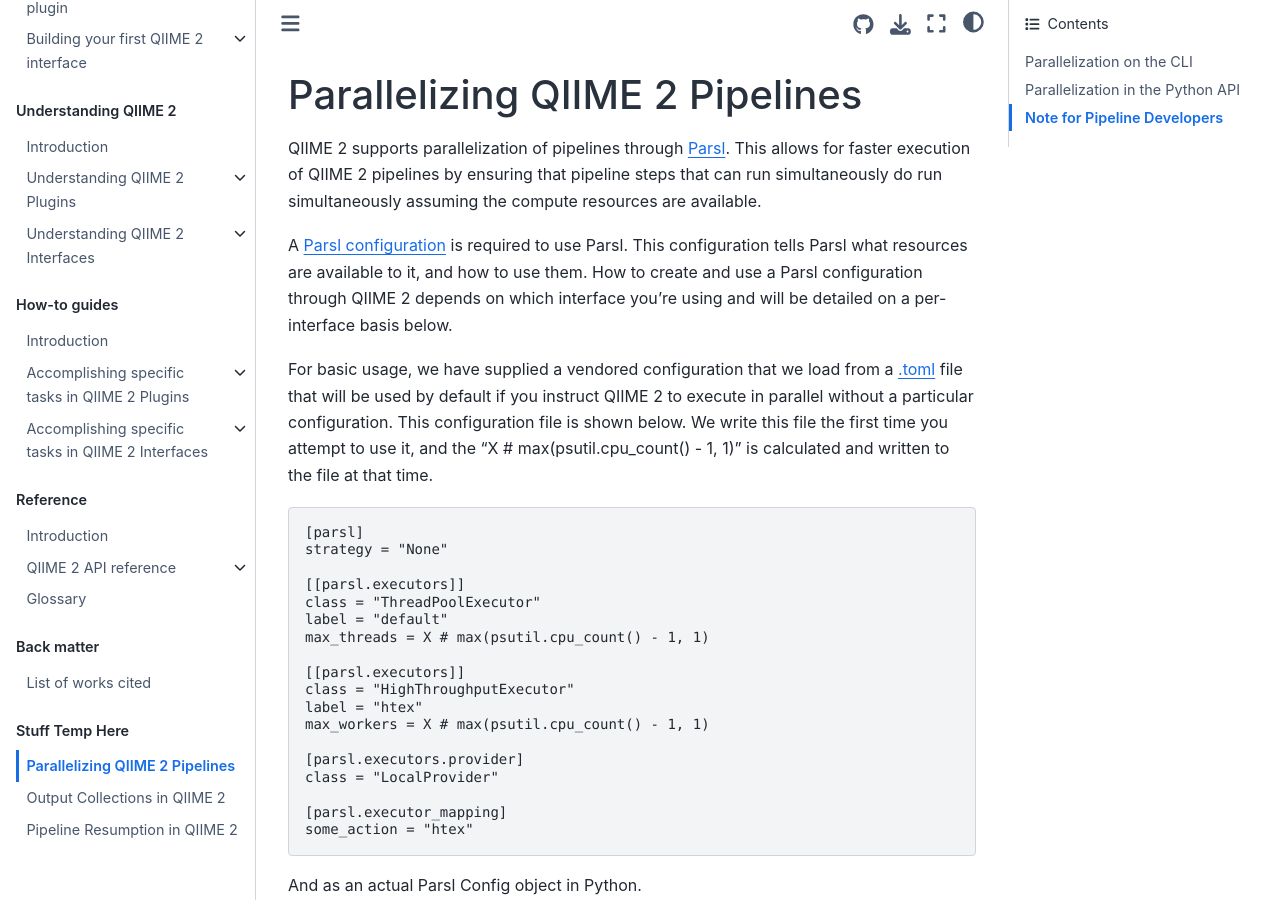
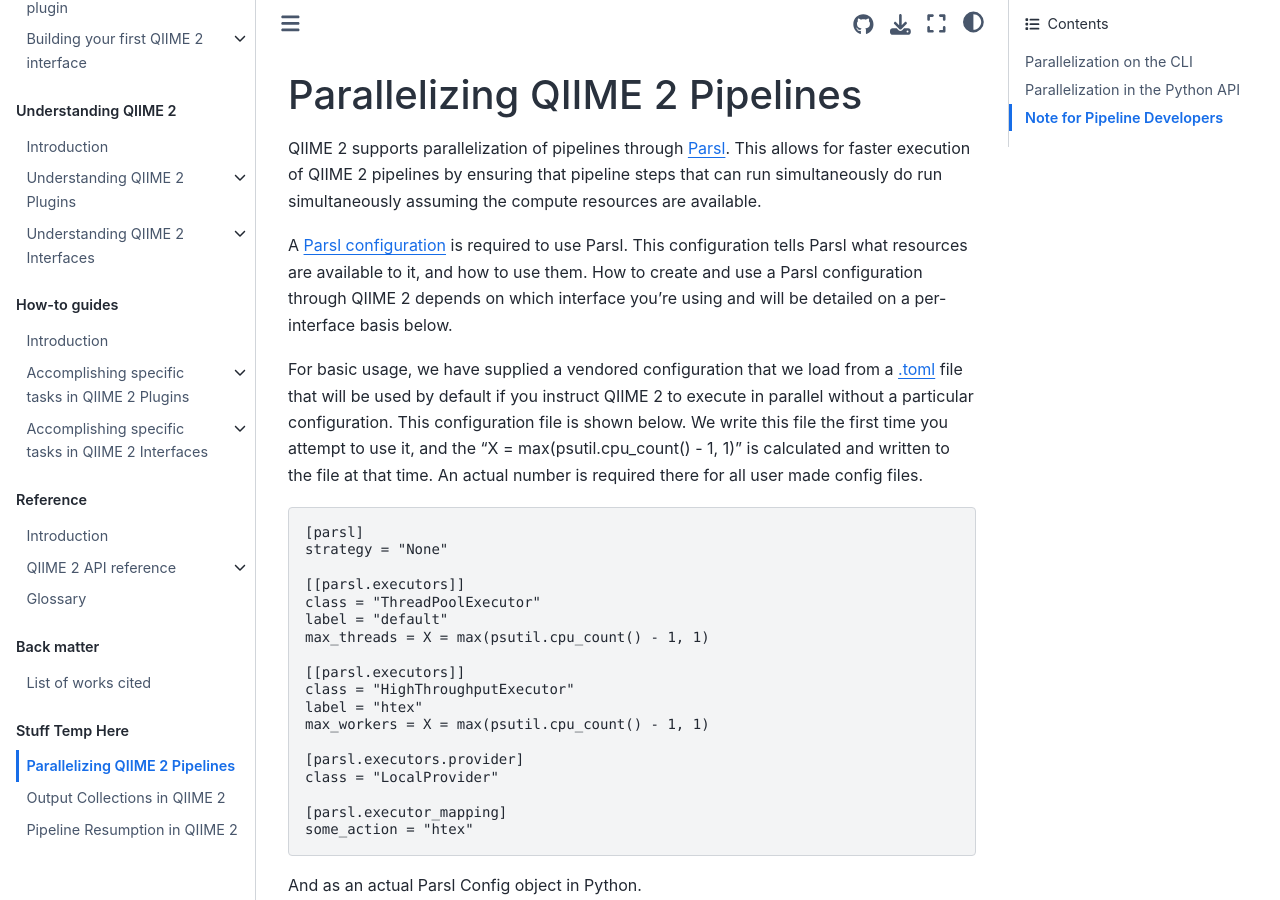
Before and after one commit to caporaso-lab/developing-with-qiime2, a Jupyter Book: the page built from book/parallel.rst, in a window 1280 px wide and 900 px high. Built offline with Jupyter Book 1.0.4 settings and Sphinx 7.4.7 and the Sphinx Book theme 1.1.4, drawn with Linux system fonts in a browser that asks for light colours.

Commit message:
Slight refactor

```diff
--- a/book/parallel.rst
+++ b/book/parallel.rst
@@ -5,7 +5,7 @@ QIIME 2 supports parallelization of pipelines through `Parsl <https://parsl.read
 
 A `Parsl configuration <https://parsl.readthedocs.io/en/stable/userguide/configuring.html>`_ is required to use Parsl. This configuration tells Parsl what resources are available to it, and how to use them. How to create and use a Parsl configuration through QIIME 2 depends on which interface you're using and will be detailed on a per-interface basis below.
 
-For basic usage, we have supplied a vendored configuration that we load from a `.toml <https://toml.io/en/>`_ file that will be used by default if you instruct QIIME 2 to execute in parallel without a particular configuration. This configuration file is shown below. We write this file the first time you attempt to use it, and the "X # max(psutil.cpu_count() - 1, 1)" is calculated and written to the file at that time.
+For basic usage, we have supplied a vendored configuration that we load from a `.toml <https://toml.io/en/>`_ file that will be used by default if you instruct QIIME 2 to execute in parallel without a particular configuration. This configuration file is shown below. We write this file the first time you attempt to use it, and the "X = max(psutil.cpu_count() - 1, 1)" is calculated and written to the file at that time. An actual number is required there for all user made config files.
 
 .. code-block::
 
@@ -15,12 +15,12 @@ For basic usage, we have supplied a vendored configuration that we load from a `
     [[parsl.executors]]
     class = "ThreadPoolExecutor"
     label = "default"
-    max_threads = X # max(psutil.cpu_count() - 1, 1)
+    max_threads = X = max(psutil.cpu_count() - 1, 1)
 
     [[parsl.executors]]
     class = "HighThroughputExecutor"
     label = "htex"
-    max_workers = X # max(psutil.cpu_count() - 1, 1)
+    max_workers = X = max(psutil.cpu_count() - 1, 1)
 
     [parsl.executors.provider]
     class = "LocalProvider"
```
